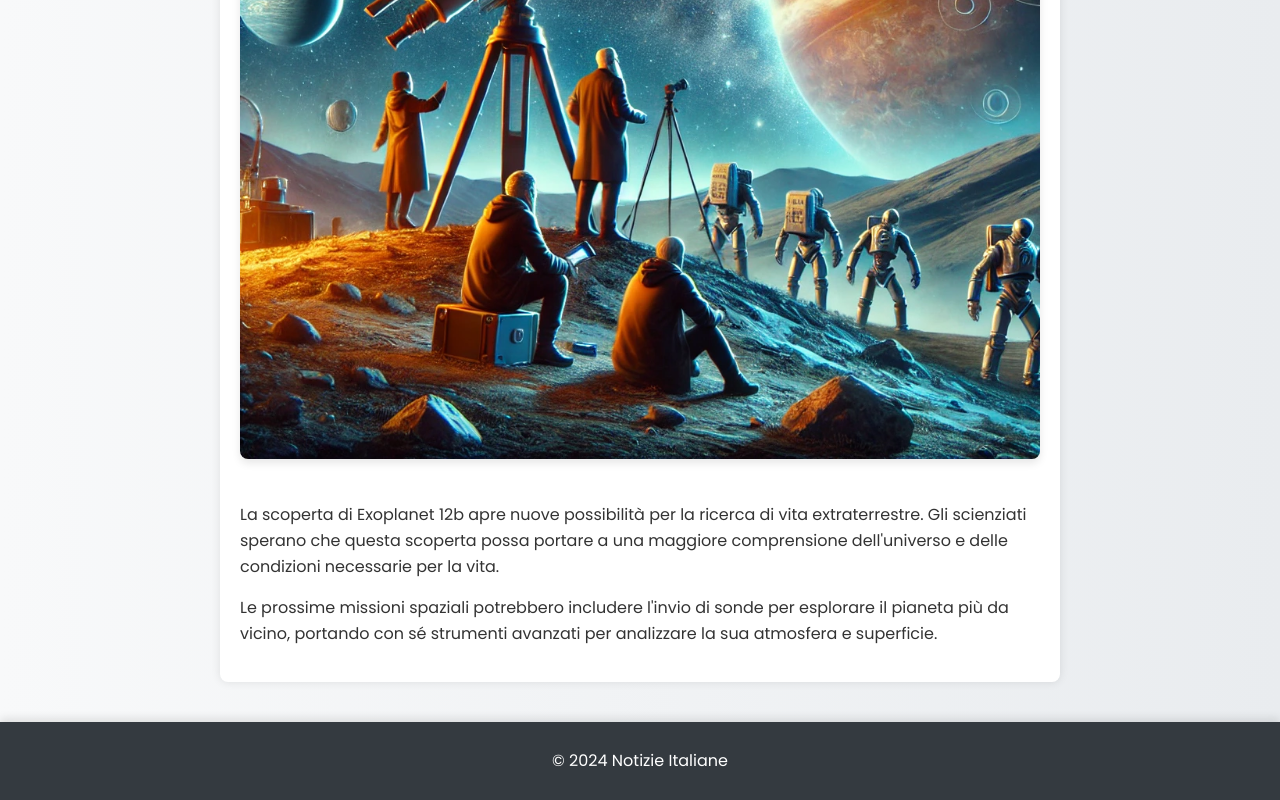
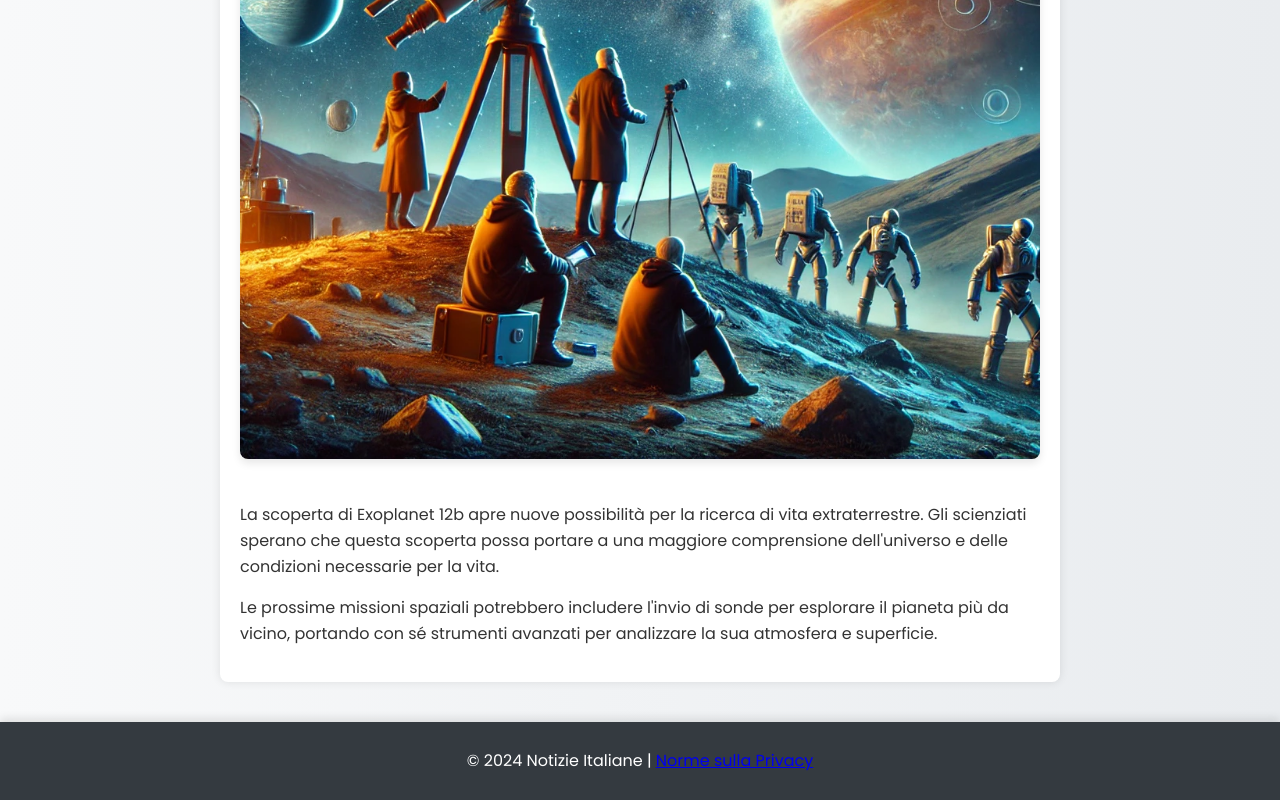
Before and after one commit to coatti29/notizie-italiane, a plain HTML site: page nuovo-pianeta.html in a window 1280 px wide. Shown: the part 2775-3575 px from the top of the page. Drawn offline with Linux system fonts and the light colour scheme.

Commit message:
Update nuovo-pianeta.html

```diff
--- a/nuovo-pianeta.html
+++ b/nuovo-pianeta.html
@@ -130,7 +130,7 @@
         </div>
     </div>
     <footer>
-        <p>&copy; 2024 Notizie Italiane</p>
+         <p>&copy; 2024 Notizie Italiane | <a href="privacy.html">Norme sulla Privacy</a></p>
     </footer>
 </body>
 </html>
```
